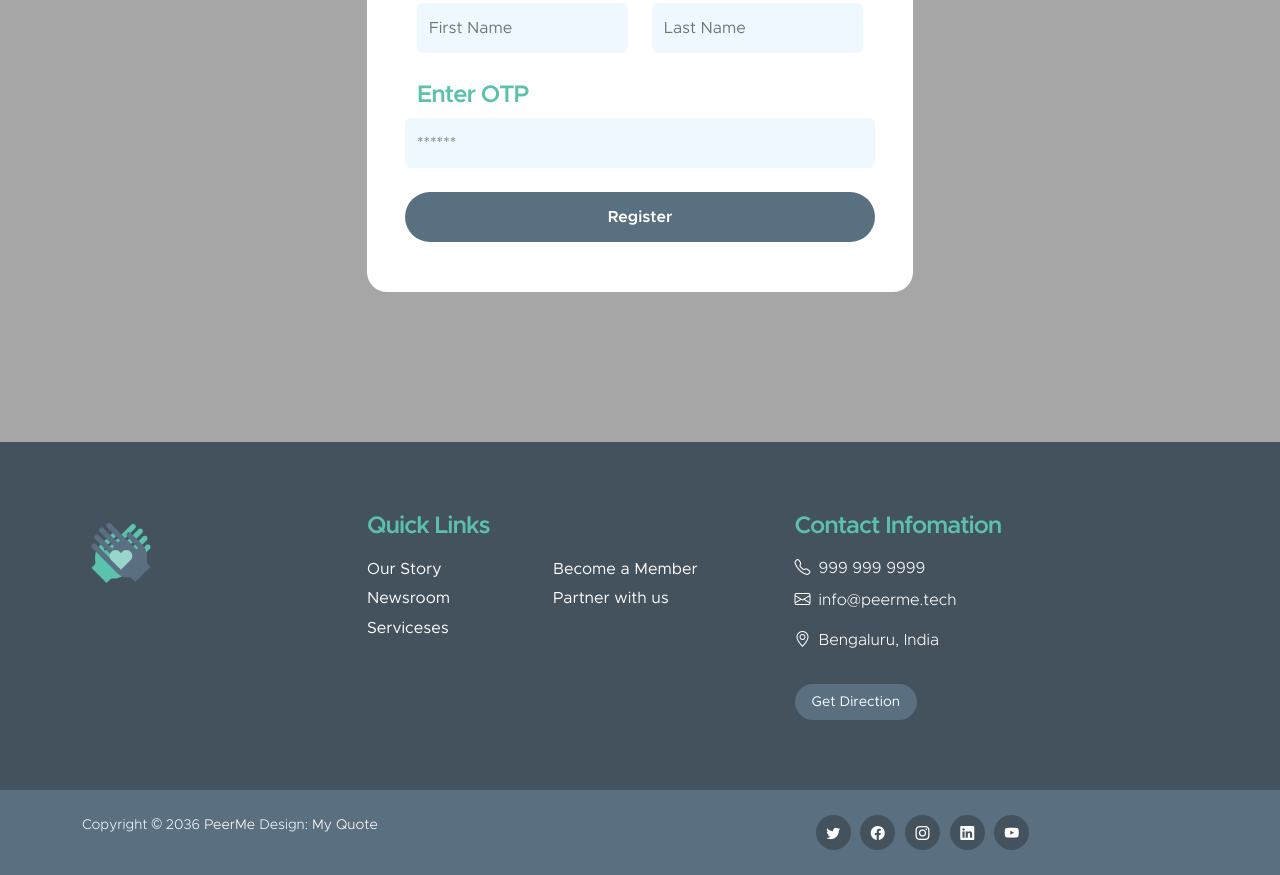
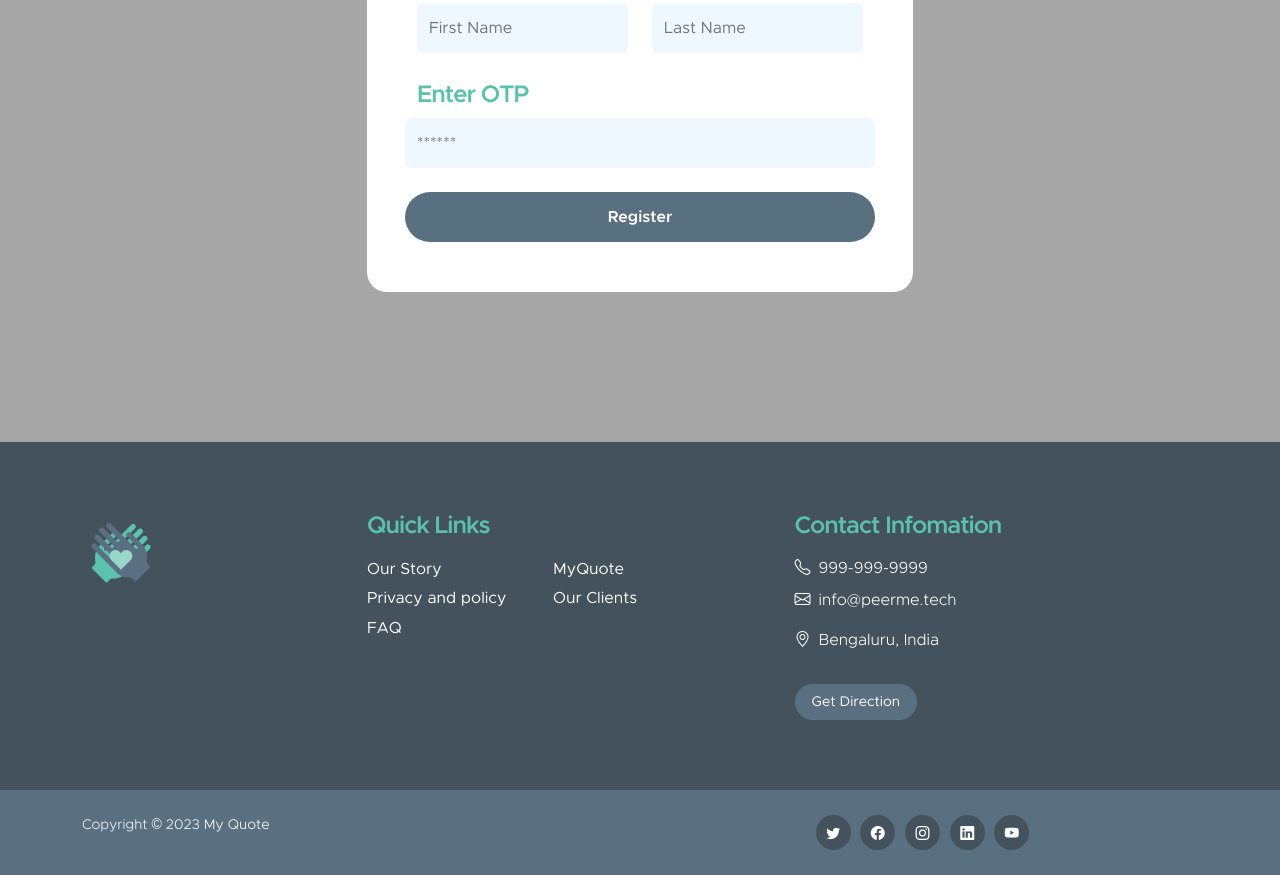
Before and after one commit to abimani1/Modification-Project, a plain HTML site: page register.html in a window 1280 px wide. Shown: the part 743-1618 px from the top of the page. Drawn offline with Linux system fonts and the light colour scheme.

Commit message:
Update register.html

```diff
--- a/register.html
+++ b/register.html
@@ -288,15 +288,15 @@
                         <h5 class="site-footer-title mb-3">Quick Links</h5>
 
                         <ul class="footer-menu">
-                            <li class="footer-menu-item"><a href="#" class="footer-menu-link">Our Story</a></li>
+                            <li class="footer-menu-item"><a href="index.html#section_2" class="footer-menu-link">Our Story</a></li>
 
-                            <li class="footer-menu-item"><a href="#" class="footer-menu-link">Newsroom</a></li>
+                            <li class="footer-menu-item"><a href="index.html#section_4" class="footer-menu-link">Privacy and policy</a></li>
 
-                            <li class="footer-menu-item"><a href="#" class="footer-menu-link">Serviceses</a></li>
+                            <li class="footer-menu-item"><a href="index.html#section_7" class="footer-menu-link">FAQ</a></li>
 
-                            <li class="footer-menu-item"><a href="#" class="footer-menu-link">Become a Member</a></li>
+                            <li class="footer-menu-item"><a href="index.html#section_14" class="footer-menu-link">MyQuote</a></li>
 
-                            <li class="footer-menu-item"><a href="#" class="footer-menu-link">Partner with us</a></li>
+                            <li class="footer-menu-item"><a href="index.html#section_13" class="footer-menu-link">Our Clients</a></li>
                         </ul>
                     </div>
 
@@ -307,7 +307,7 @@
                             <i class="bi-telephone me-2"></i>
 
                             <a href="#" class="site-footer-link">
-                                999 999 9999
+                                999-999-9999
                             </a>
                         </p>
 
@@ -334,8 +334,7 @@
                     <div class="row">
 
                         <div class="col-lg-6 col-md-7 col-12">
-                            <p class="copyright-text mb-0">Copyright © 2036 <a href="#">PeerMe</a>
-                        	Design: <a href="https://www.peerme.tech" target="_blank">My Quote</a></p>
+                            <p class="copyright-text mb-0">Copyright © 2023 <a href="#">My Quote</a></p>
                         </div>
 
                         <div class="col-lg-6 col-md-5 col-12 d-flex justify-content-center align-items-center mx-auto">
@@ -357,7 +356,7 @@
                                 </li>
 
                                 <li class="social-icon-item">
-                                    <a href="https://youtube.com/" class="social-icon-link bi-youtube"></a>
+                                    <a href="#" class="social-icon-link bi-youtube"></a>
                                 </li>
                             </ul>
                         </div>
```
